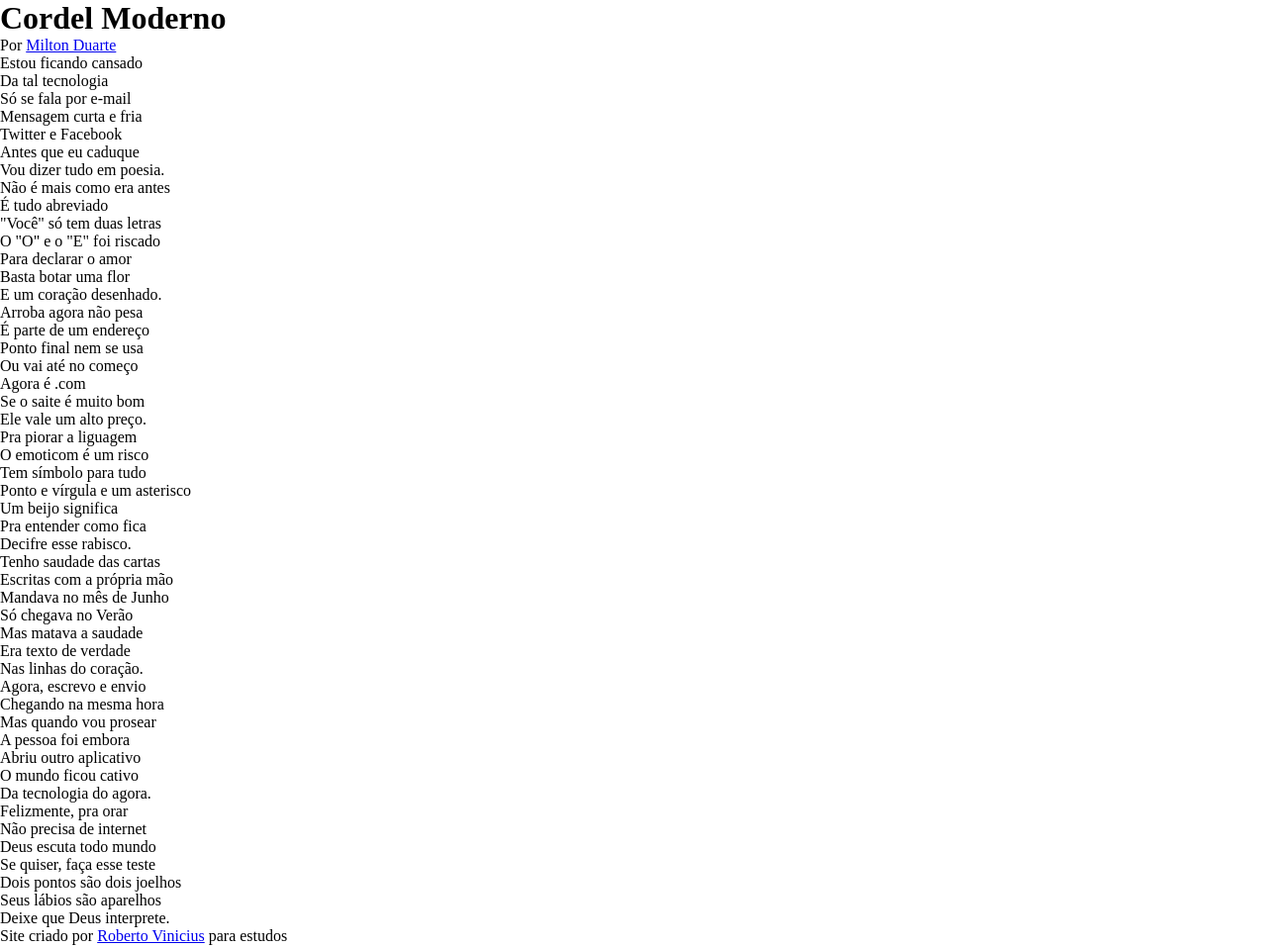
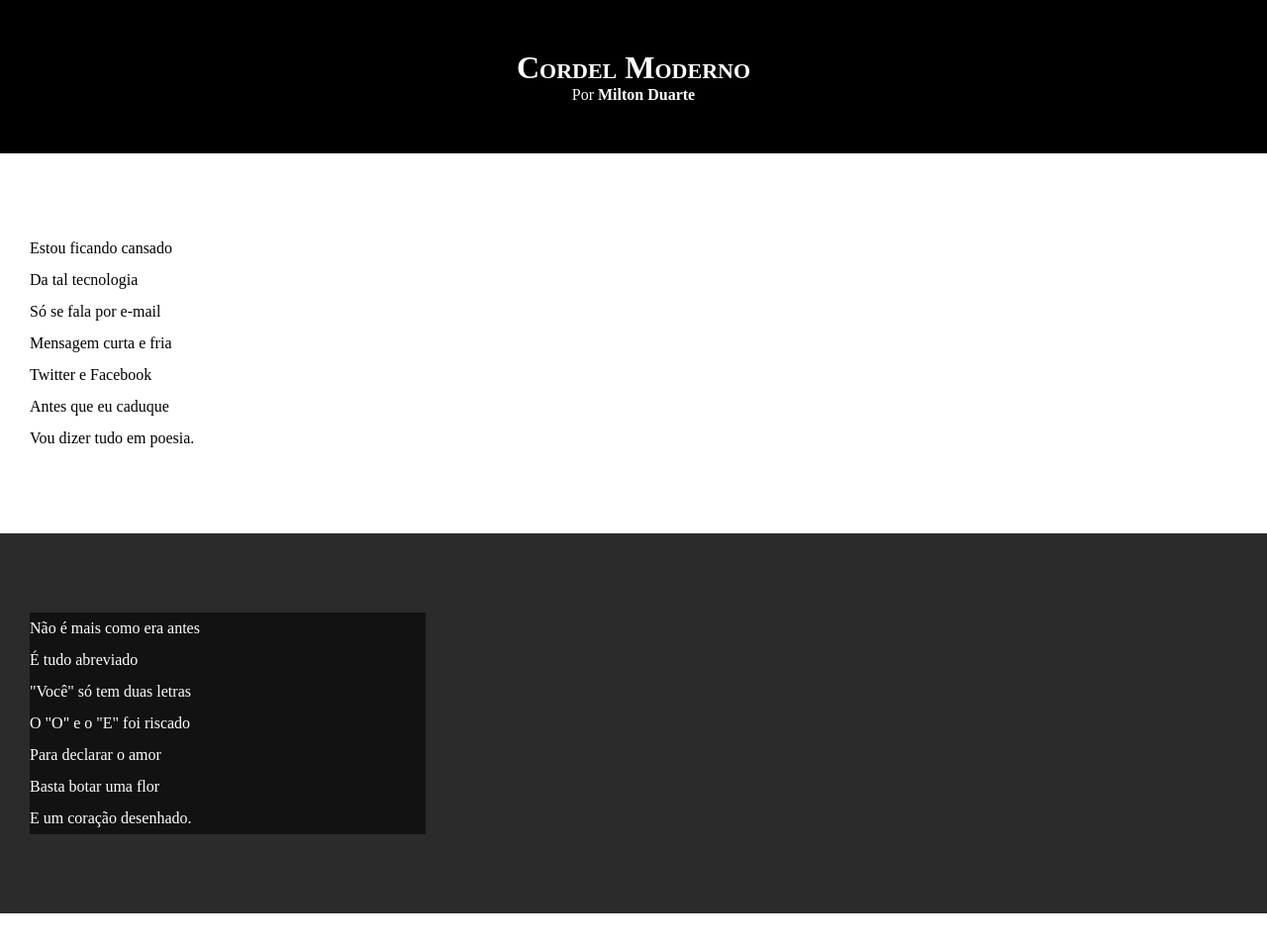
Before and after one commit to robertovinicius-developer/html_css, a plain HTML site: page desafios/desafio012/index.html in a window 1280 px wide. Shown: the top 958 px of the page at 99% size. Drawn offline with Linux system fonts and the light colour scheme.

Commit message:
atualizei meu html e css (estilo de textos e blocos)

```diff
--- a/desafios/desafio012/estilos/style.css
+++ b/desafios/desafio012/estilos/style.css
@@ -1,9 +1,65 @@
 @charset "UTF-8";
+
 *{
     margin: 0px;
     padding: 0px;
 }
 
 html, body {
-    background-color: dark;
+    background-color: darkgray;
+    min-height: 100vh;
 }
+
+header{
+    background-color: black;
+    color: white;
+    text-align: center;
+}
+
+header > h1{
+    padding-top: 50px;
+    font-variant: small-caps;
+}
+
+header > p {
+    padding-bottom: 50px;
+}
+
+header a, footer a{
+    color: white;
+    text-decoration: none;
+    font-weight: bolder;
+}
+
+header a:hover, footer a:hover{
+    text-decoration: underline;
+}
+
+section{
+    padding-top: 10vh;
+    padding-bottom: 10vh;
+    line-height: 2em;
+    padding-left: 30px;
+}
+
+section.normal{
+    background-color: white;
+    color: black;
+}
+
+section.imagem{
+    background-color: rgb(43, 43, 43);
+    color: white;
+}
+
+section.imagem > p{
+    background-color: rgba(0, 0, 0, 0.568);
+    width: 400px;
+}
+
+footer{
+    background-color: black;
+    text-align: center;
+    color: white;
+    padding: 10px;
+}
--- a/desafios/desafio012/index.html
+++ b/desafios/desafio012/index.html
@@ -11,7 +11,7 @@
         <h1>Cordel Moderno</h1>
         <p>Por <a href="https://www.recantodasletras.com.br/poesias/3186743" target="_blank">Milton Duarte</a></p>
     </header>
-    <section>
+    <section class="normal">
         <p>
             Estou ficando cansado <br>
             Da tal tecnologia <br>
@@ -22,7 +22,7 @@
             Vou dizer tudo em poesia.
         </p>
     </section>
-    <section>
+    <section class="imagem">
         <p>
             Não é mais como era antes <br>
             É tudo abreviado <br>
@@ -33,7 +33,7 @@
             E um coração desenhado.
         </p>
     </section>
-    <section>
+    <section class="normal">
         <p>
             Arroba agora não pesa <br>
             É parte de um endereço <br>
@@ -53,7 +53,7 @@
             Decifre esse rabisco.
         </p>
     </section>
-    <section>
+    <section class="imagem">
         <p>
             Tenho saudade das cartas <br>
             Escritas com a própria mão <br>
@@ -64,7 +64,7 @@
             Nas linhas do coração.
         </p>
     </section>
-    <section>
+    <section class="normal">
         <p>
             Agora, escrevo e envio <br>
             Chegando na mesma hora <br>
```
